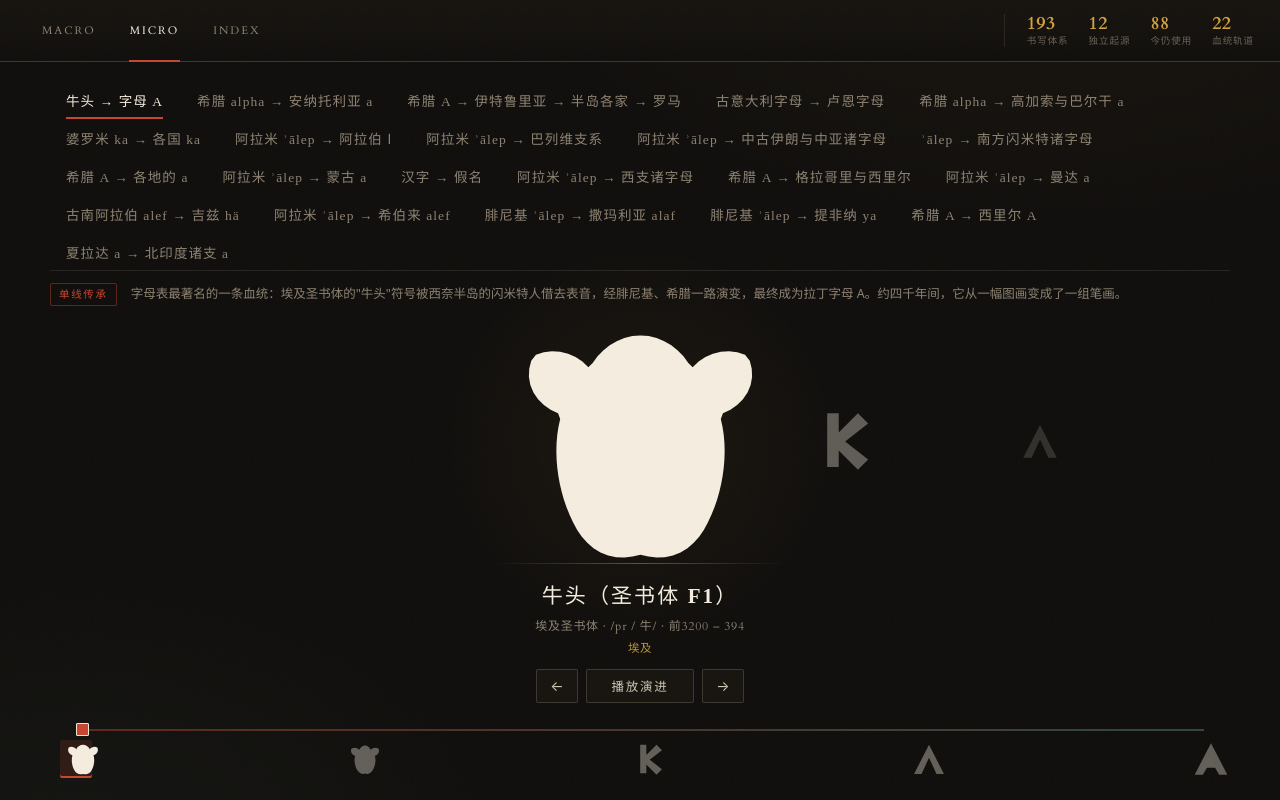
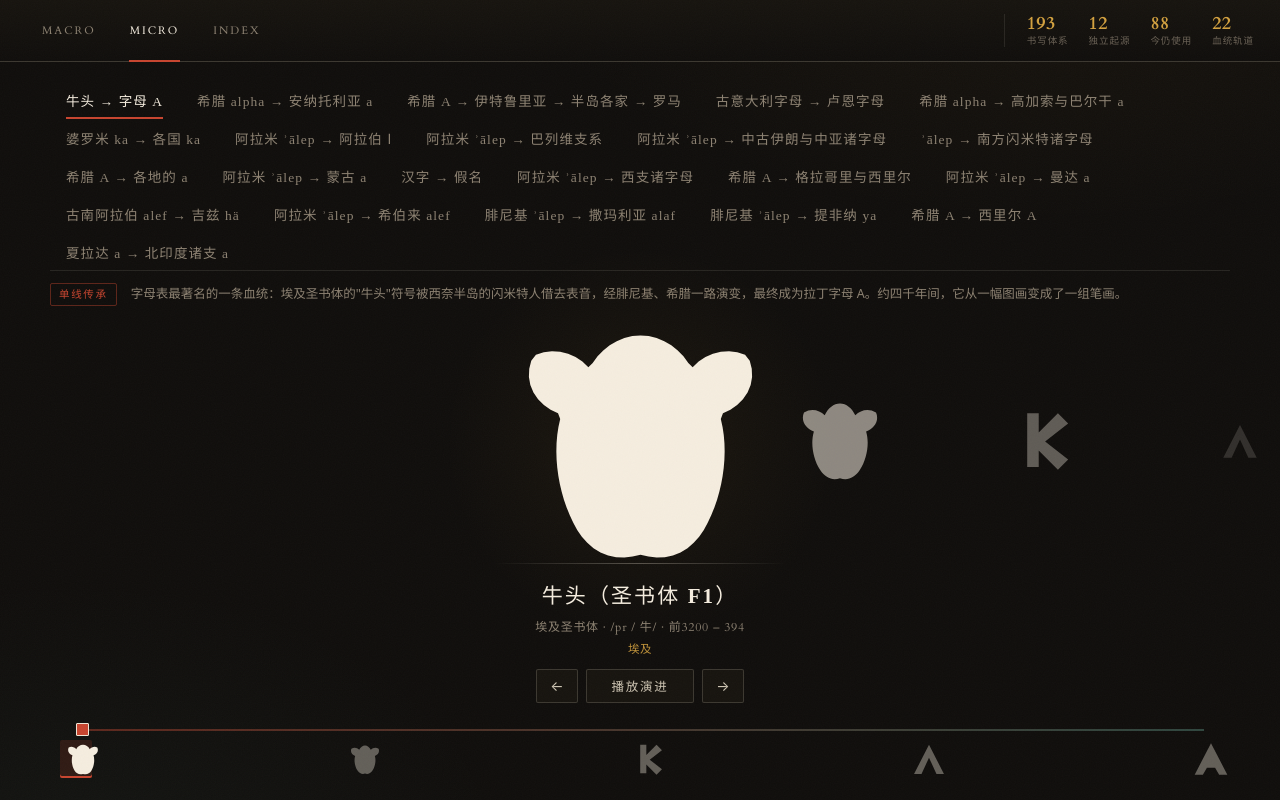
Before and after one commit to JewelRoam/Glyph-Atlas, a React (Vite) app: page / in a window 1280 px wide. Both pictures are taken after a click on the button "MICRO". Built offline with nearby package versions, Linux system fonts and the light colour scheme; a web font is replaced by a local one.

Commit message:
MICRO 跨站不再硬切：侧街连续排位、展签与残影接力淡变、表头脚注交叉淡变

```diff
--- a/src/App.css
+++ b/src/App.css
@@ -889,11 +889,18 @@ main {
   right: 0;
   bottom: 0;
   height: var(--walk-cap);
+  pointer-events: none;
+}
+/* 这一站与下一站的展签叠在同一条带里，靠 opacity 交叉淡变（见 WalkView 的 capB）：
+   中央字形在两地之间形变时，底下的字名跟着一起换，不会在形变半路硬跳 */
+.walk-caption-face {
+  position: absolute;
+  inset: 0;
   display: flex;
   flex-direction: column;
   justify-content: center;
   text-align: center;
-  pointer-events: none;
+  will-change: opacity, transform;
 }
 .walk-caption-title {
   font-family: var(--display);
@@ -915,6 +922,39 @@ main {
   margin-top: 3px;
   opacity: 0.9;
   letter-spacing: 0.04em;
+}
+
+/* ── 交叉淡变：换段时旧内容留成底层，新内容盖上去淡入 ──
+   两层错开半拍：旧的先淡走大半，新的再上。两段文字完全同时淡变时，
+   opacities 各占一半，正中间会糊成一团认不出的字。 */
+@keyframes xfade-in {
+  from {
+    opacity: 0;
+  }
+  to {
+    opacity: 1;
+  }
+}
+@keyframes xfade-out {
+  from {
+    opacity: 1;
+  }
+  to {
+    opacity: 0;
+  }
+}
+.xfade {
+  position: relative;
+}
+/* 上一段的内容：留在原位当底，新的淡入盖住它以后再撤掉 */
+.xfade-stale {
+  position: absolute;
+  inset: 0;
+  animation: xfade-out 240ms ease both;
+}
+.xfade-live {
+  position: relative;
+  animation: xfade-in 320ms ease 90ms both;
 }
 
 /* ── 字母场：一整套字母表在两种文字之间的形变对照 ── */
@@ -937,11 +977,15 @@ main {
   border-bottom: 1px solid var(--line);
 }
 .alpha-head {
+  margin-bottom: 7px;
+}
+/* 表头一行：左边"字母全表 + 名字"，右边同源 / 新增 / 消失的统计。
+   这一行的内容跟着字母场换段，走 CrossFade 的两层交叉淡变。 */
+.alpha-head-row {
   display: flex;
   align-items: baseline;
   justify-content: space-between;
   gap: 14px;
-  margin-bottom: 7px;
 }
 .alpha-title {
   font-family: var(--antique);
@@ -1034,10 +1078,13 @@ main {
 }
 .alpha-note {
   margin: 7px 0 0;
+}
+.alpha-note-line {
   font-size: 11px;
   line-height: 1.7;
   color: var(--ink-dim);
   opacity: 0.82;
+  display: block;
 }
 
 .walk-controls {
--- a/src/components/WalkView.tsx
+++ b/src/components/WalkView.tsx
@@ -26,6 +26,28 @@ const SWAP_MS = 420;
 
 /** 展签带高度：与 CSS 的 --walk-cap 保持一致，用来给中央字形换算可用高度 */
 const CAPTION_BAND = 88;
+
+/**
+ * 展签 / 残影的交叉淡变半宽：t 走到 0.5 前后各 0.16 的窗口里换脸。
+ *
+ * 中央字形是连续形变的，展签却只有"这一站"和"下一站"两份文字。之前按
+ * t < 0.5 一刀切，字形还在半路，底下的字名先跳了；给一个窗口，两份文字
+ * 跟着 t 交叉淡变，换脸就落在形变的节奏上。
+ */
+const CAP_FADE = 0.16;
+
+/**
+ * 展签换脸时的纵向错位：旧的一份往上走、新的一份从下面升上来，
+ * 换内容的那一下就有"同一块牌子换了张脸"的方向感，而不是原地闪一下。
+ */
+const CAP_SHIFT = 16;
+
+/** 侧边街道能看到多远：以"离当前位置的站数"计，收在 ±3.8 站以内 */
+const SIDE_REACH = 3.8;
+/** 侧边每站之间的横向间距 */
+const SIDE_GAP = 200;
+
+const clamp01 = (v: number) => (v < 0 ? 0 : v > 1 ? 1 : v);
 /** 中央字形的上限；实际字号由舞台高度决定，字母场铺开时自动缩小 */
 const GLYPH_MAX = 260;
 
@@ -310,19 +332,40 @@ function WalkTrack({ lineage, interactive = true }: { lineage: Lineage; interact
       ? interpolatePath(prepared[i0]!, prepared[i1]!, t)
       : null;
 
-  const dominant = t < 0.5 ? a : b;
-  const dominantScript = scriptById[dominant.script];
   const mode = lineage.mode ?? 'chain';
+
+  /**
+   * 展签从"这一站"换到"下一站"的进度：0 = 完全是 a，1 = 完全是 b。
+   * 两份展签都挂在舞台上，靠这个因子交叉淡变，字名不会在形变半路硬跳。
+   */
+  const capB = clamp01((t - (0.5 - CAP_FADE)) / (2 * CAP_FADE));
+  /**
+   * 两份展签的浓淡：旧的先淡走，新的再淡上来。
+   *
+   * 展签是三行中文，两份各占五成、叠在原处时正中间会糊成一团认不出的字。
+   * 所以这里不做对称的交叉，改成接力：旧的一份在 `capB` 过半之前就淡到几乎
+   * 看不见，新的一份过半之后才起来，只在过半那一线交叠出两层很淡的影子。
+   * 这样既不会糊字，也不会在中间留下一条空白的展签带。
+   */
+  const capAlpha = clamp01((0.52 - capB) / CAP_FADE);
+  const capBeta = clamp01((capB - 0.48) / CAP_FADE);
 
   /**
    * 残影：变形途中，把"你要去的那一站"（或"你刚离开的那一站"）
    * 淡淡地留在后面。它让过渡看起来像在同一个空间里移动，
    * 而不是两张图交叉淡出——这正是街道感的关键。
+   *
+   * 残影同样分两份：t 小的时候留 b（要去的那一站），t 大的时候留 a
+   * （刚离开的那一站），中间跟着 capB 交叉淡变。之前按 t < 0.5 换形状，
+   * 而残影最亮的时候正好是 t = 0.5，那一下虚线轮廓跳得很明显。
    */
-  const ghostStop = t < 0.5 ? b : a;
-  const ghostOpacity = Math.sin(Math.PI * Math.min(Math.max(t, 0), 1)) * 0.2;
-  const ghostPath = resolveGlyphPath(ghostStop);
-  const showGhost = ghostOpacity > 0.004 && (ghostPath || ghostStop.char);
+  const ghostPeak = Math.sin(Math.PI * clamp01(t)) * 0.2;
+  const ghostAlphaB = ghostPeak * (1 - capB);
+  const ghostAlphaA = ghostPeak * capB;
+  const ghostPathA = resolveGlyphPath(a);
+  const ghostPathB = resolveGlyphPath(b);
+  const showGhostA = ghostAlphaA > 0.004 && (ghostPathA || a.char);
+  const showGhostB = ghostAlphaB > 0.004 && (ghostPathB || b.char);
 
   /**
    * 这一段轨道能不能铺字母场：任意一站有字母表就铺（见 data/letterSlots.ts）。
@@ -360,30 +403,22 @@ function WalkTrack({ lineage, interactive = true }: { lineage: Lineage; interact
     dragRef.current = null;
   };
 
-  /** 侧边站点：按与当前位置的距离决定尺寸与透明度 */
-  const sideStop = (idx: number, offset: number) => {
-    const s = stops[idx];
-    if (!s) return null;
-    const dist = Math.abs(idx - p);
-    const size = 116 - Math.min(dist, 3) * 26;
-    const opacity = Math.max(0, 0.55 - (dist - 1) * 0.2);
-    return (
-      <div
-        className="walk-side"
-        key={idx}
-        style={{
-          transform: `translate(calc(-50% + ${offset * 200}px), -50%) scale(${size / 116})`,
-          opacity,
-        }}
-        onClick={() => {
-          setPlaying(false);
-          glideTo(idx);
-        }}
-      >
-        <StopGlyph stop={s} size={116} />
-      </div>
-    );
-  };
+  /**
+   * 侧边站点：站位只由"它离当前位置有多远"决定，是连续量（i - p）。
+   *
+   * 之前按 i0 / i1 的固定偏移摆（-2 -1 +1 +2）：跨过整数站时，同一站会从
+   * +2 挪到 +1，整排街道像被人推了一把，还凭空少掉紧邻的那一站。改成按
+   * 真实距离连续排，街道就跟着往前走；正在中央形变的那两站（离得最近）
+   * 淡出，免得一个字母在中央和街边同时出现。
+   */
+  const sideStops: { stop: GlyphStop; idx: number; offset: number }[] = [];
+  for (let i = Math.floor(p - SIDE_REACH); i <= Math.ceil(p + SIDE_REACH); i += 1) {
+    const stop = stops[i];
+    if (!stop) continue;
+    const offset = i - p;
+    if (Math.abs(offset) > SIDE_REACH) continue;
+    sideStops.push({ stop, idx: i, offset });
+  }
 
   return (
     <>
@@ -405,20 +440,47 @@ function WalkTrack({ lineage, interactive = true }: { lineage: Lineage; interact
       >
         <div className="walk-halo" style={{ '--walk-halo': `${Math.round(glyphSize * 1.6)}px` } as CSSProperties} />
 
-        {showGhost && (
+        {showGhostB && (
           <div
-            className={`walk-ghost ${ghostPath ? '' : 'font-ghost'}`}
-            style={{ opacity: ghostOpacity }}
+            className={`walk-ghost ${ghostPathB ? '' : 'font-ghost'}`}
+            style={{ opacity: ghostAlphaB }}
           >
-            <StopGlyph stop={ghostStop} size={glyphSize} />
+            <StopGlyph stop={b} size={glyphSize} />
+          </div>
+        )}
+        {showGhostA && (
+          <div
+            className={`walk-ghost ${ghostPathA ? '' : 'font-ghost'}`}
+            style={{ opacity: ghostAlphaA }}
+          >
+            <StopGlyph stop={a} size={glyphSize} />
           </div>
         )}
 
         <div className="walk-side-layer">
-          {sideStop(i0 - 2, -2)}
-          {sideStop(i0 - 1, -1)}
-          {sideStop(i1 + 1, 1)}
-          {sideStop(i1 + 2, 2)}
+          {sideStops.map(({ stop, idx, offset }) => {
+            const near = Math.abs(offset);
+            // 中央正在形变的那两站淡出：离得越近越淡，到 0.58 站以内完全让位
+            const nearFade = clamp01((near - 0.58) / 0.32);
+            const size = 116 - Math.min(near, 3) * 26;
+            const opacity = Math.max(0, 0.55 - (near - 1) * 0.2) * nearFade;
+            return (
+              <div
+                className="walk-side"
+                key={idx}
+                style={{
+                  transform: `translate(calc(-50% + ${offset * SIDE_GAP}px), -50%) scale(${size / 116})`,
+                  opacity,
+                }}
+                onClick={() => {
+                  setPlaying(false);
+                  glideTo(idx);
+                }}
+              >
+                <StopGlyph stop={stop} size={116} />
+              </div>
+            );
+          })}
         </div>
 
         <div
@@ -445,17 +507,18 @@ function WalkTrack({ lineage, interactive = true }: { lineage: Lineage; interact
         </div>
 
         <div className="walk-caption">
-          <div className="walk-caption-title">{dominant.label ?? dominantScript?.nameZh}</div>
-          <div className="walk-caption-sub">
-            {dominantScript?.nameZh}
-            {dominant.phonetic ? ` · /${dominant.phonetic}/` : ''}
-            {dominantScript ? ` · ${formatSpan(dominantScript.dateFrom, dominantScript.dateTo)}` : ''}
+          <div
+            className="walk-caption-face"
+            style={{ opacity: capAlpha, transform: `translateY(${-CAP_SHIFT * capB}px)` }}
+          >
+            <StopCaption stop={a} />
           </div>
-          {dominantScript && (
-            <div className="walk-caption-country">
-              {dominantScript.countries.join(' · ')}
-            </div>
-          )}
+          <div
+            className="walk-caption-face"
+            style={{ opacity: capBeta, transform: `translateY(${CAP_SHIFT * (1 - capB)}px)` }}
+          >
+            <StopCaption stop={b} />
+          </div>
         </div>
       </div>
 
@@ -515,6 +578,27 @@ function WalkTrack({ lineage, interactive = true }: { lineage: Lineage; interact
 }
 
 /**
+ * 单个站点的展签：站名 + 文字名 + 音值 + 年代 + 今用国家。
+ *
+ * 拆出来是因为展签要挂两份（这一站、下一站），跟着形变交叉淡变；
+ * 站与站之间只是同一套排版换内容。
+ */
+function StopCaption({ stop }: { stop: GlyphStop }) {
+  const script = scriptById[stop.script];
+  return (
+    <>
+      <div className="walk-caption-title">{stop.label ?? script?.nameZh}</div>
+      <div className="walk-caption-sub">
+        {script?.nameZh}
+        {stop.phonetic ? ` · /${stop.phonetic}/` : ''}
+        {script ? ` · ${formatSpan(script.dateFrom, script.dateTo)}` : ''}
+      </div>
+      {script && <div className="walk-caption-country">{script.countries.join(' · ')}</div>}
+    </>
+  );
+}
+
+/**
  * 单个站点字形：有条路径走路径 → 有图版走图版 → 最后才用字体。
  * 历史书体（隶书、僧侣体、世俗体）没有正确字体，只能用图版或留空。
  */
```
Also changed, not shown: src/components/AlphabetField.tsx (+19 -5 lines), src/components/CrossFade.tsx (added, +63 -0 lines), 1 other file (tests, documents, lock files or other folders).
